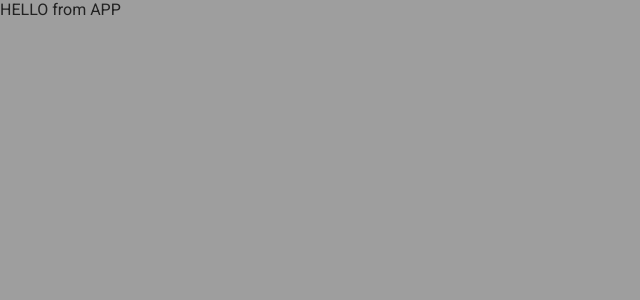
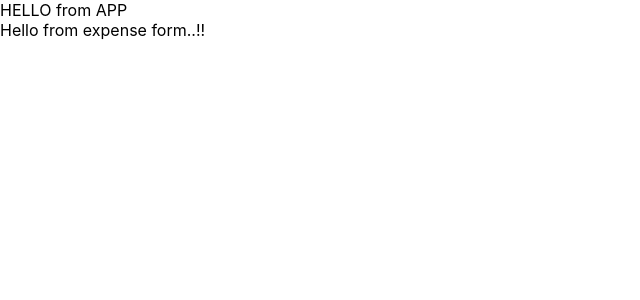
Before and after one commit to priyanshi-2508/budget-calculator, a React (Create React App) app: page / in a window 1280 px wide. Shown: the top 300 px of the page, without its empty margins (0-640 px from the left). Built offline with nearby package versions, Linux system fonts and the light colour scheme.

Commit message:
Setup Done!

```diff
--- a/src/App.js
+++ b/src/App.js
@@ -1,10 +1,15 @@
 
-import './App.css';
+import React from 'react';
+import ExpenseForm from './components/ExpenseForm';
+import Form from './components/ExpenseForm';
 
 function App() {
   return (
-    <div>HELLO from APP</div>
-  );
+    <div> HELLO from APP
+      <Form />
+    </div>
+
+    );
 }
 
 export default App;
--- a/src/components/ExpenseForm.js
+++ b/src/components/ExpenseForm.js
@@ -0,0 +1,11 @@
+import React from 'react'
+
+const ExpenseForm = () => {
+    return (
+        <div>
+            Hello from expense form..!!
+        </div>
+    )
+}
+
+export default ExpenseForm;
```
Also changed, not shown: src/components/ExpenseItem.js (+9 -0 lines), 1 other file (tests, documents, lock files or other folders).
